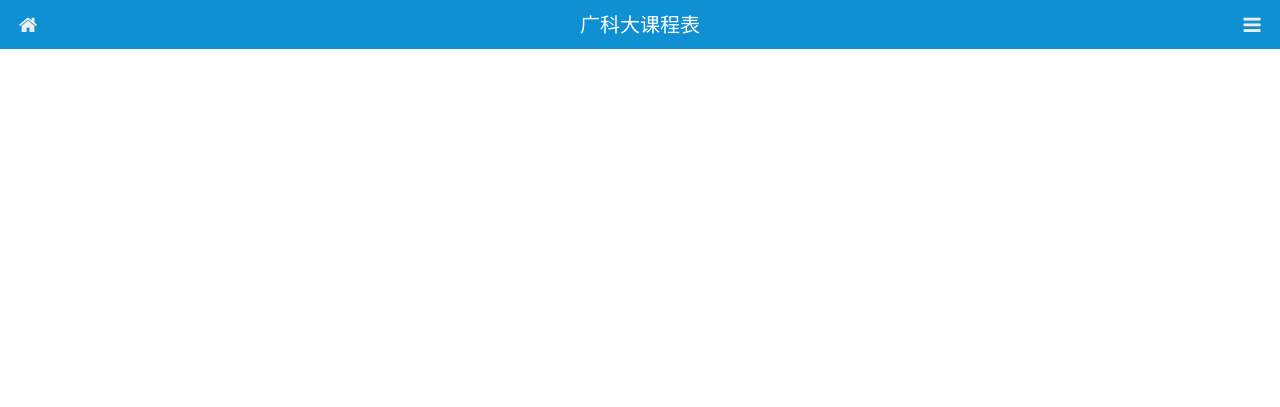
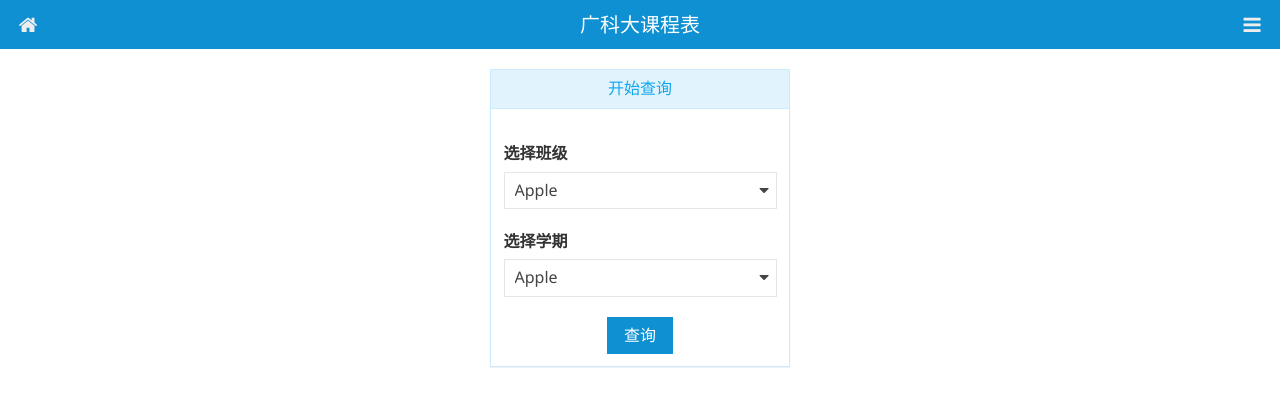
Before and after one commit to ping-xiong/html5-class-time-table, a PHP site: page / in a window 1280 px wide. Shown: the top 407 px of the page. Run offline with PHP 8.4, Linux system fonts and the light colour scheme.

Commit message:
0.2 查询界面UI设计与实现

```diff
--- a/css/index.css
+++ b/css/index.css
@@ -3,3 +3,18 @@
     display: block;
     text-align: center;
 }
+.search{
+    width:  300px;
+    margin: 0 auto;
+    margin-top: 20px;
+}
+.search label{
+    margin-top: 20px;
+}
+.start-search{
+    text-align: center;
+    margin: 0 auto;
+    display: block;
+    margin-top: 20px;
+
+}
--- a/index.php
+++ b/index.php
@@ -85,6 +85,35 @@
 </div>
 
 <!--在这里编写你的代码-->
+<main class="search am-panel am-panel-secondary">
+    <div class="am-panel-hd" style="text-align: center">
+        开始查询
+    </div>
+    <div class="am-panel-bd">
+        <label for="select-class">选择班级</label><br>
+        <select id="select-class" data-am-selected="{btnWidth: '100%', searchBox: 1}">
+            <option value="a">Apple</option>
+            <option value="b">Banana</option>
+            <option value="o">Orange</option>
+            <option value="m">Mango</option>
+            <option value="phone">iPhone</option>
+            <option value="im">iMac</option>
+            <option value="mbp">Macbook Pro</option>
+        </select>
+        <br>
+        <label for="select-semester">选择学期</label><br>
+        <select id="select-semester" data-am-selected="{btnWidth: '100%', searchBox: 1}">
+            <option value="a">Apple</option>
+            <option value="b">Banana</option>
+            <option value="o">Orange</option>
+            <option value="m">Mango</option>
+            <option value="phone">iPhone</option>
+            <option value="im">iMac</option>
+            <option value="mbp">Macbook Pro</option>
+        </select>
+        <button type="button" class="am-btn am-btn-primary start-search">查询</button>
+    </div>
+</main>
 
 <!--[if (gte IE 9)|!(IE)]><!-->
 <script src="js/jquery-3.2.1.min.js"></script>
```
Also changed, not shown: about.html (added, +10 -0 lines), history.html (added, +10 -0 lines), README.md.
